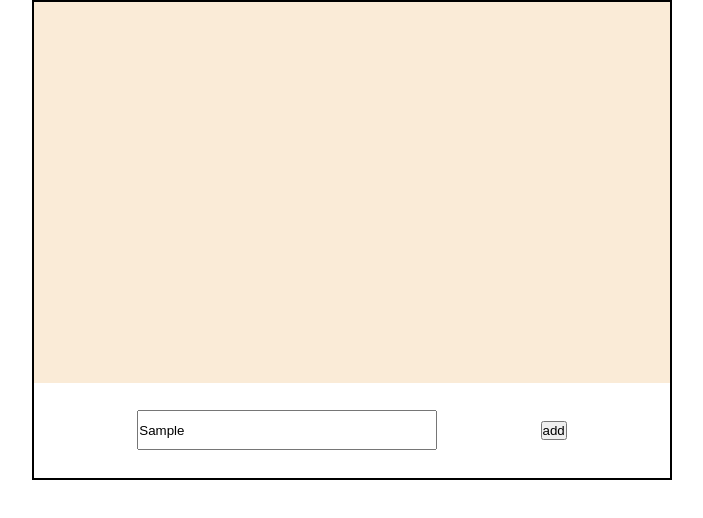
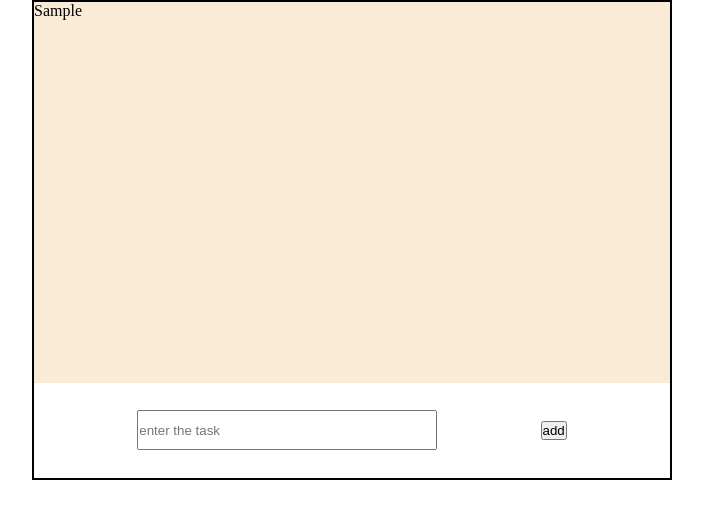
Before and after one commit to Mohamad-sakib/toDoList, a plain HTML site: page index.html in a window 1280 px wide. Both pictures are taken after typing "Sample" into the empty fields and a click on the button "add". Shown: the whole page, without its empty margins (288-991 px from the left). Drawn offline with Linux system fonts and the light colour scheme.

Commit message:
controller,model and view created and function of adding new task is working

```diff
--- a/css/style.css
+++ b/css/style.css
@@ -1,3 +1,13 @@
+* {
+  margin: 0px;
+  padding: 0px;
+  box-sizing: border-box;
+}
+
+p {
+  margin-bottom: 10px;
+}
+
 #tasks-box {
   margin: auto;
   width: 50vw;
@@ -9,6 +19,7 @@
   width: 100%;
   height: 80%;
   background-color: antiquewhite;
+  overflow: scroll;
 }
 
 #input-field {
@@ -22,9 +33,3 @@
   width: 300px;
   height: 40px;
 }
-
-* {
-  margin: 0px;
-  padding: 0px;
-  box-sizing: border-box;
-}
--- a/js/index.js
+++ b/js/index.js
@@ -3,9 +3,10 @@ class taskController {
     this.model = model;
     this.view = view;
     document.getElementById("add-btn").addEventListener("click", () => {
-      const task = document.getElementById("task").value;
-      this.model.addNewTask(task);
+      const task = document.getElementById("task");
+      this.model.addNewTask(task.value);
       this.view.displayNewList(this.model.updatedTaskList());
+      task.value = "";
     });
   }
 }
@@ -28,16 +29,13 @@ class Model {
 class View {
   displayNewList(tasks) {
     const display = document.getElementById("display");
-    tasks.map((task) => {
-      const taskElement = document.createElement("div");
-      taskElement.innerHTML = `<p>${task}</p>`;
-      display.appendChild(taskElement);
-    });
+    const taskElement = document.createElement("div");
+    const newTask = tasks.at(-1);
+    taskElement.innerHTML = `<p>${newTask}</p>`;
+    display.appendChild(taskElement);
   }
 }
 
-// const controler = new taskController(null, null);
-
 const model = new Model();
-model.addNewTask("playing basketball");
-console.log(model.updatedTaskList());
+const view = new View();
+const controler = new taskController(model, view);
```
Also changed, not shown: 1 other file.
